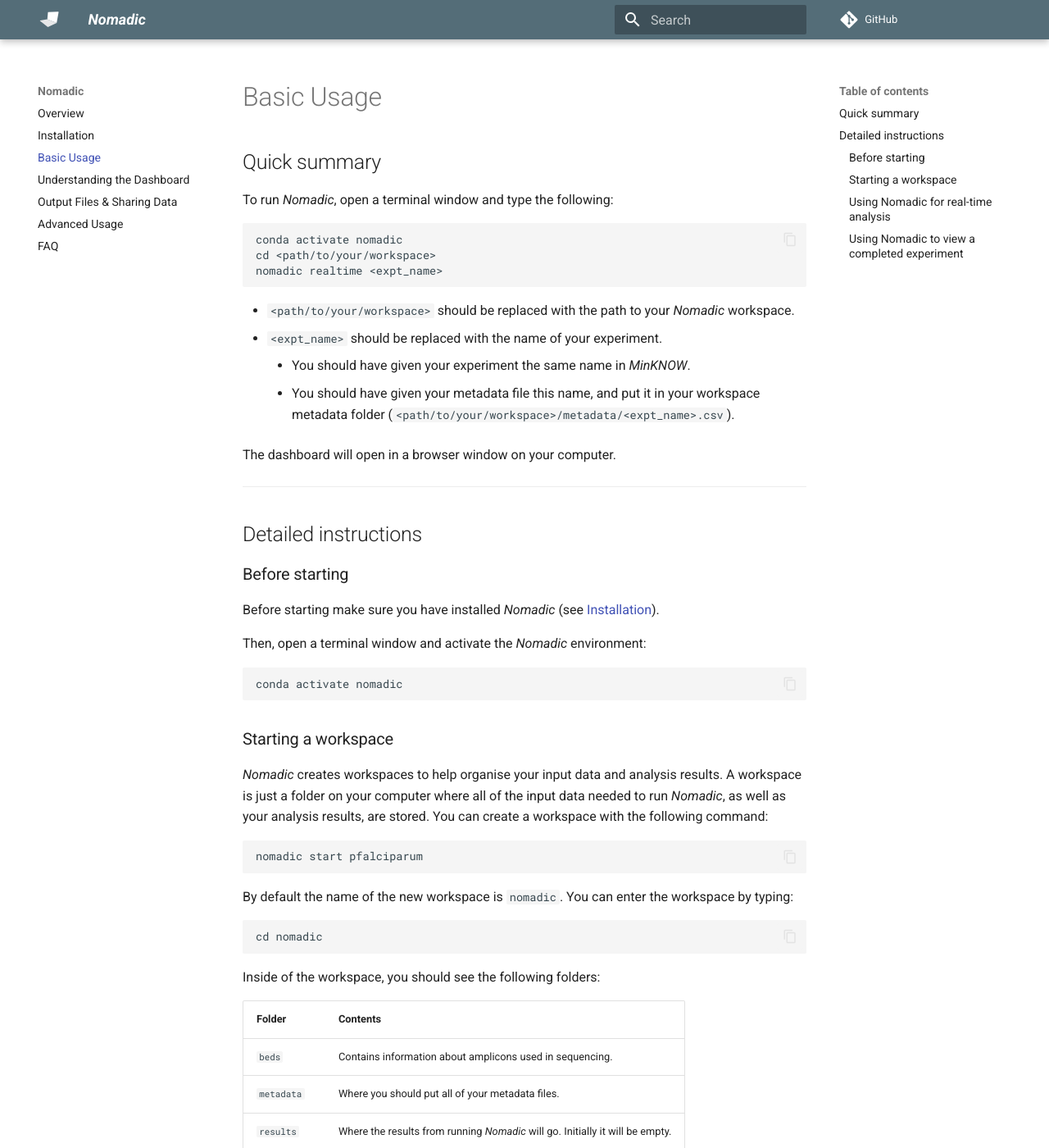
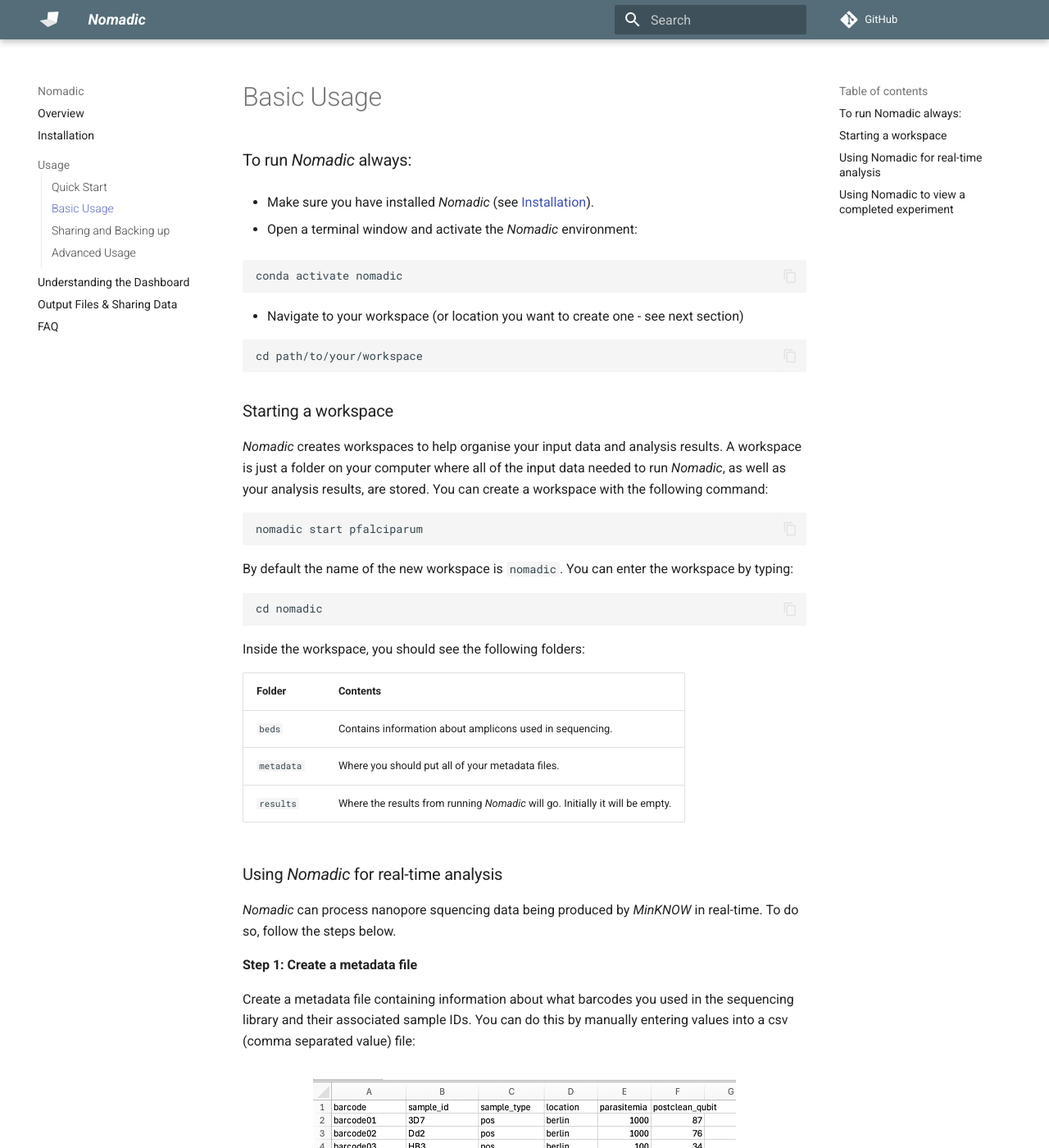
Before and after one commit to JasonAHendry/nomadic, an MkDocs documentation site: the page built from docs/basic.md, in a window 1280 px wide and 1400 px high. Shown: the whole window at 82% size. Built offline with MkDocs 1.6.1 and Material for MkDocs 9.7.7, drawn with Linux system fonts in a browser that asks for light colours; comment, search, counter and statistics services are not loaded; some of the changed text lies outside the part shown.

Commit message:
Expanded Usage into sub-sections inc backup and share

````diff
--- a/docs/basic.md
+++ b/docs/basic.md
@@ -1,41 +1,18 @@
+### To run *Nomadic* always:
 
-## Quick summary
+- Make sure you have installed *Nomadic* (see [Installation](installation.md)).
 
-To run *Nomadic*, open a terminal window and type the following:
-
-```
-conda activate nomadic
-cd <path/to/your/workspace>
-nomadic realtime <expt_name>
-```
-
-- `<path/to/your/workspace>` should be replaced with the path to your *Nomadic* workspace.
-- `<expt_name>` should be replaced with the name of your experiment.
-    - You should have given your experiment the same name in *MinKNOW*.
-    - You should have given your metadata file this name, and put it in your workspace metadata folder (`<path/to/your/workspace>/metadata/<expt_name>.csv`).
-
-The dashboard will open in a browser window on your computer.
-
-<!-- 1. Create a workspace if you have not already (`nomadic start pfalciparum`).
-2. Pick an experiment name (e.g. `2025-06-21_first-sequencing`)
-3. Start your sequencing run with *MinKNOW* using your experiment name.
-4. Put your metadata file in the `metadata` folder in your *Nomadic* workspace. Name the file with your experiment name (e.g. `2025-06-21_first-sequencing.csv`).
-5. Start *Nomadic*: `nomadic realtime 2025-06-21_first-sequencing` -->
-
-
-
----
-## Detailed instructions
-
-### Before starting
-Before starting make sure you have installed *Nomadic* (see [Installation](installation.md)).
-
-Then, open a terminal window and activate the *Nomadic* environment:
+- Open a terminal window and activate the *Nomadic* environment:
 
 ```
 conda activate nomadic
 ```
 
+- Navigate to your workspace (or location you want to create one - see next section)
+
+```
+cd path/to/your/workspace
+```
 
 ### Starting a workspace
 
@@ -51,7 +28,7 @@
 cd nomadic
 ```
 
-Inside of the workspace, you should see the following folders:
+Inside the workspace, you should see the following folders:
 
 | Folder | Contents |
 | --- | --- |
@@ -63,72 +40,36 @@
 ### Using *Nomadic* for real-time analysis
 *Nomadic* can process nanopore squencing data being produced by *MinKNOW* in real-time. To do so, follow the steps below.
 
-**Step 1: Start nanopore sequencing with *MinKNOW***
+**Step 1: Create a metadata file**
 
-Use *MinKNOW* to start nanopore sequencing. Make sure to take note of the experiment name, you will need this in later steps.
-
-
-**Step 2: Create a metadata file**
-
-Create a metadata file containing information about what barcodes you have used and their associated sample IDs. Here is an example:
-
+Create a metadata file containing information about what barcodes you used in the sequencing library and their associated sample IDs. You can do this by manually entering values into a csv (comma separated value) file:
 
 ![metadata](img/basic/metadata.png){ .centered width="75%" }
 
 Only the `barcode` and `sample_id` columns are mandatory. The rest are optional, and you are also free to include any other columns you like.
 
-Move your metadata file into the metadata folder of your *Nomadic* workspace, and give it the same experiment name you used with *MinKNOW* (`<path/to/your/workspace>/metadata/<expt_name>.csv`).
+Alternatively you can complete the Excel template ("NOMADS_Library_Worksheet.xlsx", stored in the metadata folder). The sheet guides a user through data entry including data validation checks and generates a experiment name that the file should be saved as. Post-PCR gel images can also be saved in this template for future reference.
 
+![metadata](img/basic/template.png){ .centered width="105%" }
 
-**Step 3: Run**
+The csv / excel file must be saved in the *metadata* folder of your workspace.
 
-Open a terminal window and start the nomadic conda environment:
+**Step 2: Start nanopore sequencing with *MinKNOW***
 
-```
-conda activate nomadic
-```
+Use *MinKNOW* to start nanopore sequencing. Ensure you give *MinKNOW* the **exact** experiment name you gave your metadata file.
 
-Now navigate to your workspace folder:
+**Step 3: Start *Nomadic***
 
-```
-cd <path/to/your/workspace>
-```
-
-And launch *Nomadic*:
-
+Launch *Nomadic* to start analysis, the dashboard will open in a browser window on your computer:
 
 ```
 nomadic realtime <expt_name>
 ```
 
-The dashboard will open in a browser window on your computer.
 
 ### Using *Nomadic* to view a completed experiment
 
-Once an experiment is completed, you can still open the *Nomadic* dashboard to view your results.
-
-**Step 1. Activate the *Nomadic* environment.**
-
-
-Open a terminal window and activate the *Nomadic* environment:
-
-```
-conda activate nomadic
-```
-
-**Step 2. Navigate in terminal to your workspace.**
-
-
-If you created your workspace in your home folder, this will simply be:
-```
-cd <path/to/your/workspace>
-```
-
-**Step 3. Open the dashboard.**
-
-
-To open the dashboard of a specific experiment, you only need to know the experiment name. You can then open the dashboard by running:
+Once an experiment is completed, you can still open the *Nomadic* dashboard to view your results by running:
 ```
 nomadic dashboard <expt_name>
 ```
-Where you should replace `<expt_name>` with the name of the experiment.
--- a/docs/css/custom.css
+++ b/docs/css/custom.css
@@ -14,3 +14,27 @@
   margin: 2em auto;
   text-align: center;
 }
+
+/* Section headers (non-clickable parents) */
+.md-nav__title {
+  font-weight: 400;
+}
+
+/* Top-level links (clickable sections WITHOUT children) */
+.md-nav__list > .md-nav__item > .md-nav__link {
+  font-weight: 400;
+}
+
+/* Sub-section links */
+.md-nav__item .md-nav__list .md-nav__link {
+  font-weight: 200;
+  /* text-transform: none; */
+  opacity: 0.85;
+}
+
+/* Visual grouping for nested items */
+.md-nav__item .md-nav__list {
+  margin-left: 0.8rem;
+  padding-left: 0.6rem;
+  border-left: 1px solid rgba(0, 0, 0, 0.08);
+}
--- a/mkdocs.yml
+++ b/mkdocs.yml
@@ -24,8 +24,11 @@
 nav:
   - Overview: index.md
   - Installation: installation.md
-  - Basic Usage: basic.md
+  - Usage:
+    - Quick Start: quick_start.md
+    - Basic Usage: basic.md
+    - Sharing and Backing up: share_backup.md
+    - Advanced Usage: advanced.md
   - Understanding the Dashboard: understand.md
   - Output Files & Sharing Data: output_files.md
-  - Advanced Usage: advanced.md
   - FAQ: faq.md
````
Also changed, not shown: docs/output_files.md (+0 -5 lines), docs/quick_start.md (added, +21 -0 lines), docs/share_backup.md (added, +37 -0 lines), docs/img/backup_share/backup_summary.png (added), docs/img/basic/template.png (added).
